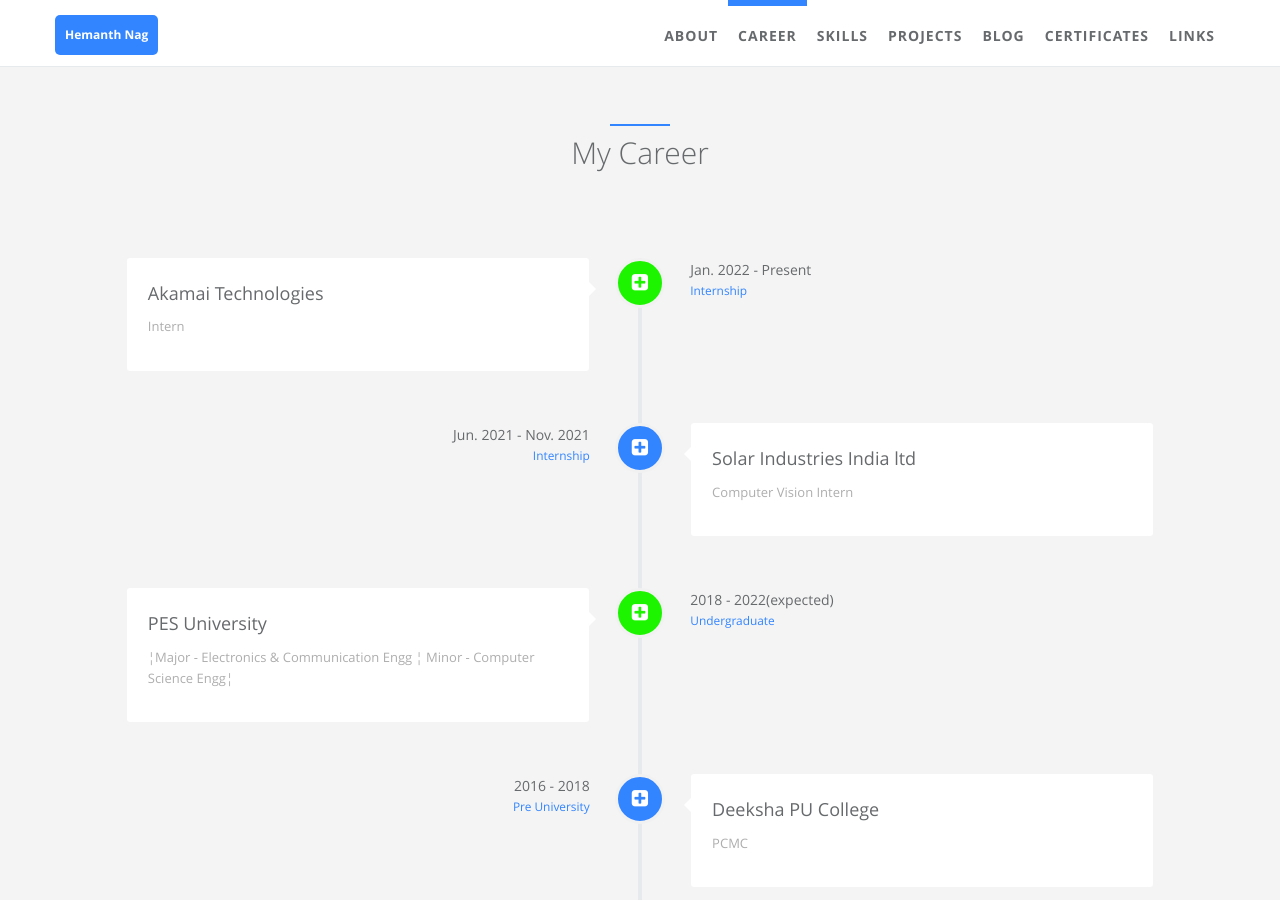
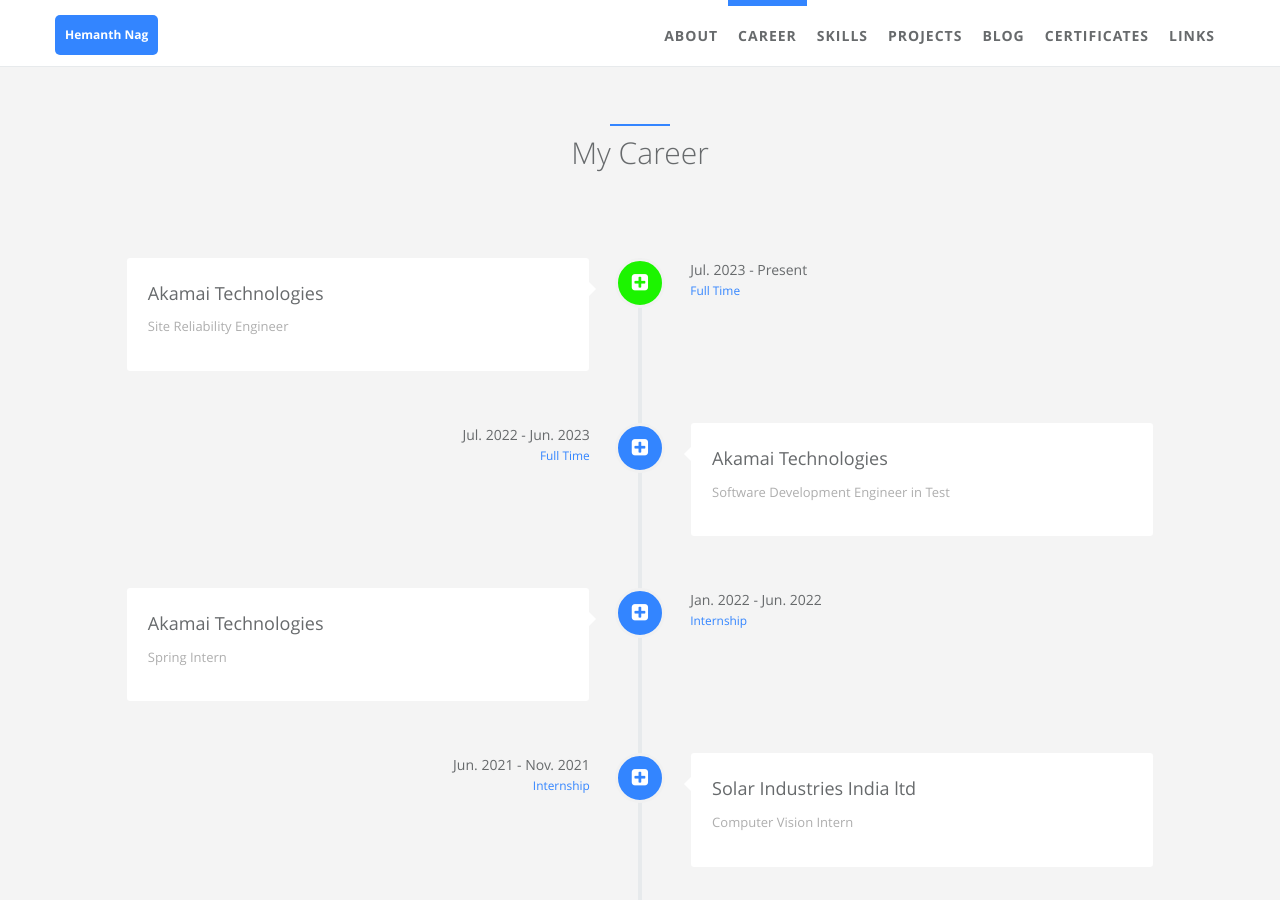
Before and after one commit to hemanth-nag/hemanth-nag.github.io, a Jekyll site: the page built from index.html, in a window 1280 px wide and 900 px high, scrolled down 677 px. Built offline with Jekyll 4.4.1, drawn with Linux system fonts in a browser that asks for light colours.

Commit message:
Update careers.yml

```diff
--- a/_data/index/careers.yml
+++ b/_data/index/careers.yml
@@ -5,16 +5,44 @@
     detail: Akamai Technologies
     i18n: company_a
   desc:
-    detail: Intern
+    detail: Site Reliability Engineer
     i18n: company_a_desc
   date:
-    detail: Jan. 2022 - Present
+    detail: Jul. 2023 - Present
+    i18n: company_a_date
+  job:
+    detail: Full Time
+    i18n: company_a_job
+  icon: fa-plus-square
+  present: true
+
+- name:
+    detail: Akamai Technologies
+    i18n: company_a
+  desc:
+    detail: Software Development Engineer in Test
+    i18n: company_a_desc
+  date:
+    detail: Jul. 2022 - Jun. 2023
+    i18n: company_a_date
+  job:
+    detail: Full Time
+    i18n: company_a_job
+  icon: fa-plus-square
+
+- name:
+    detail: Akamai Technologies
+    i18n: company_a
+  desc:
+    detail: Spring Intern
+    i18n: company_a_desc
+  date:
+    detail: Jan. 2022 - Jun. 2022
     i18n: company_a_date
   job:
     detail: Internship
     i18n: company_a_job
   icon: fa-plus-square
-  present: true
 
 - name:
     detail: Solar Industries India ltd
```
